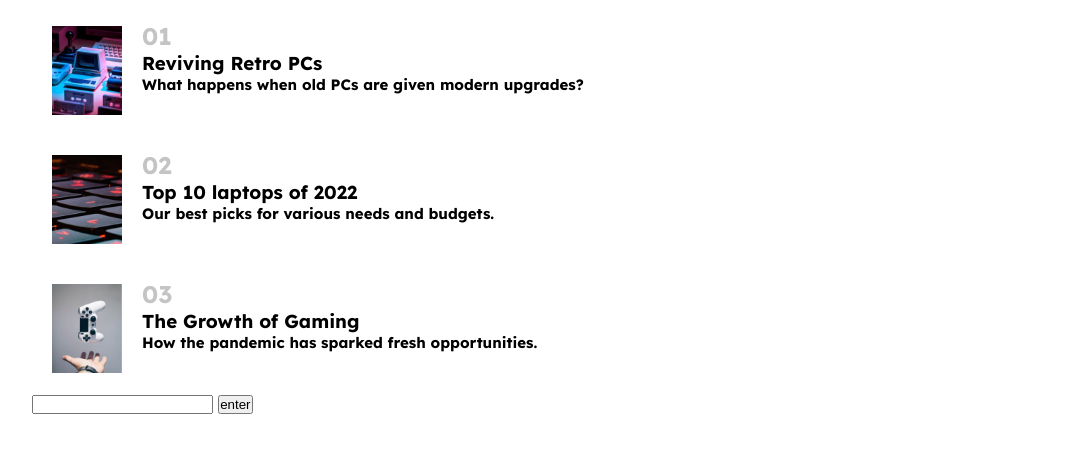
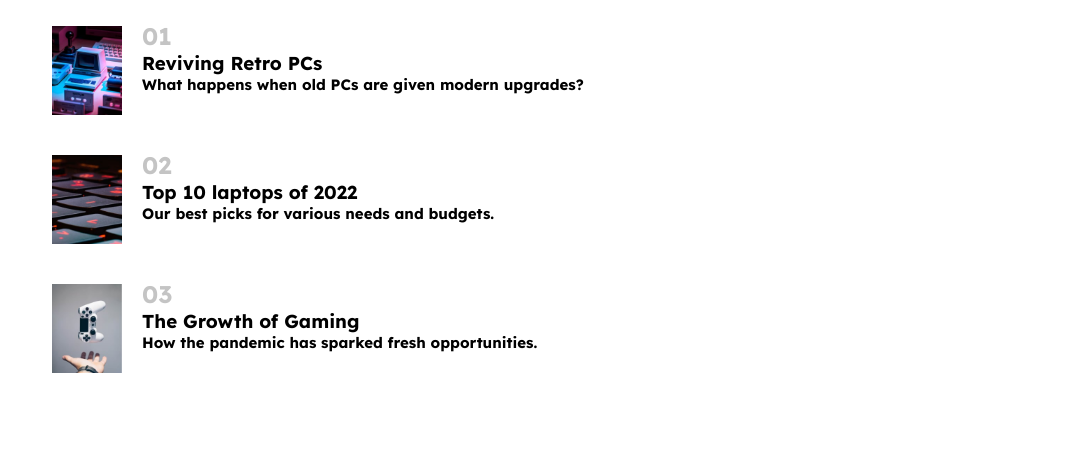
Before and after one commit to Chimpolee/newshompage, a plain HTML site: page index.html in a window 1280 px wide. Shown: the part 614-1066 px from the top of the page, without its empty margins (96-1183 px from the left). Drawn offline with nearby package versions, Linux system fonts and the light colour scheme; a script that the page names is missing; a web font is replaced by a local one.

Commit message:
Update index.html

```diff
--- a/index.html
+++ b/index.html
@@ -75,10 +75,7 @@
             </section>
         </div>
     </div>
-    <form action="">
-        <input type="text" id="text">
-        <button id="next" onclick="enter()">enter</button>
-    </form>
+
     <script src="refresh.js"></script>
 </body>
 </html>
```
